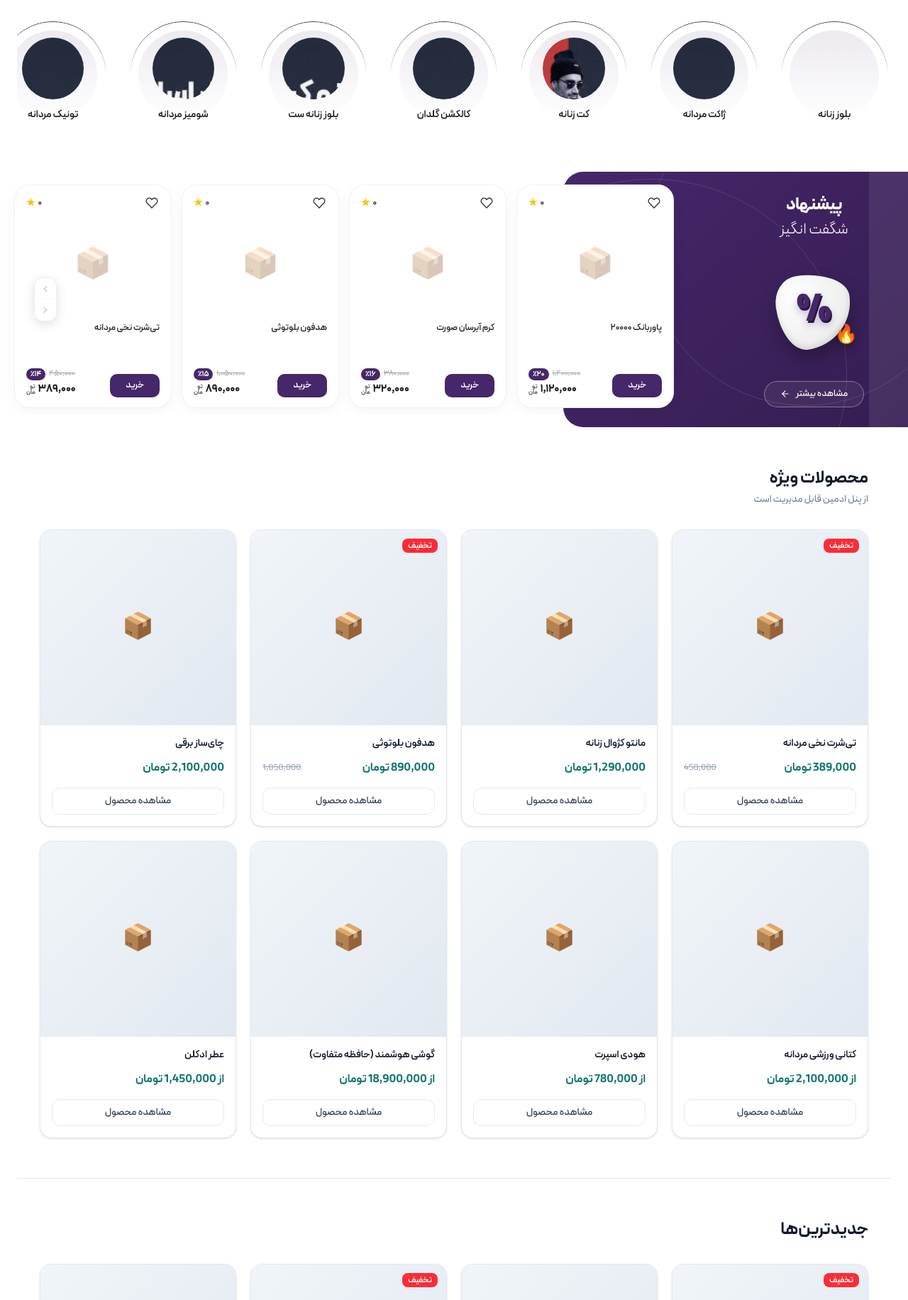
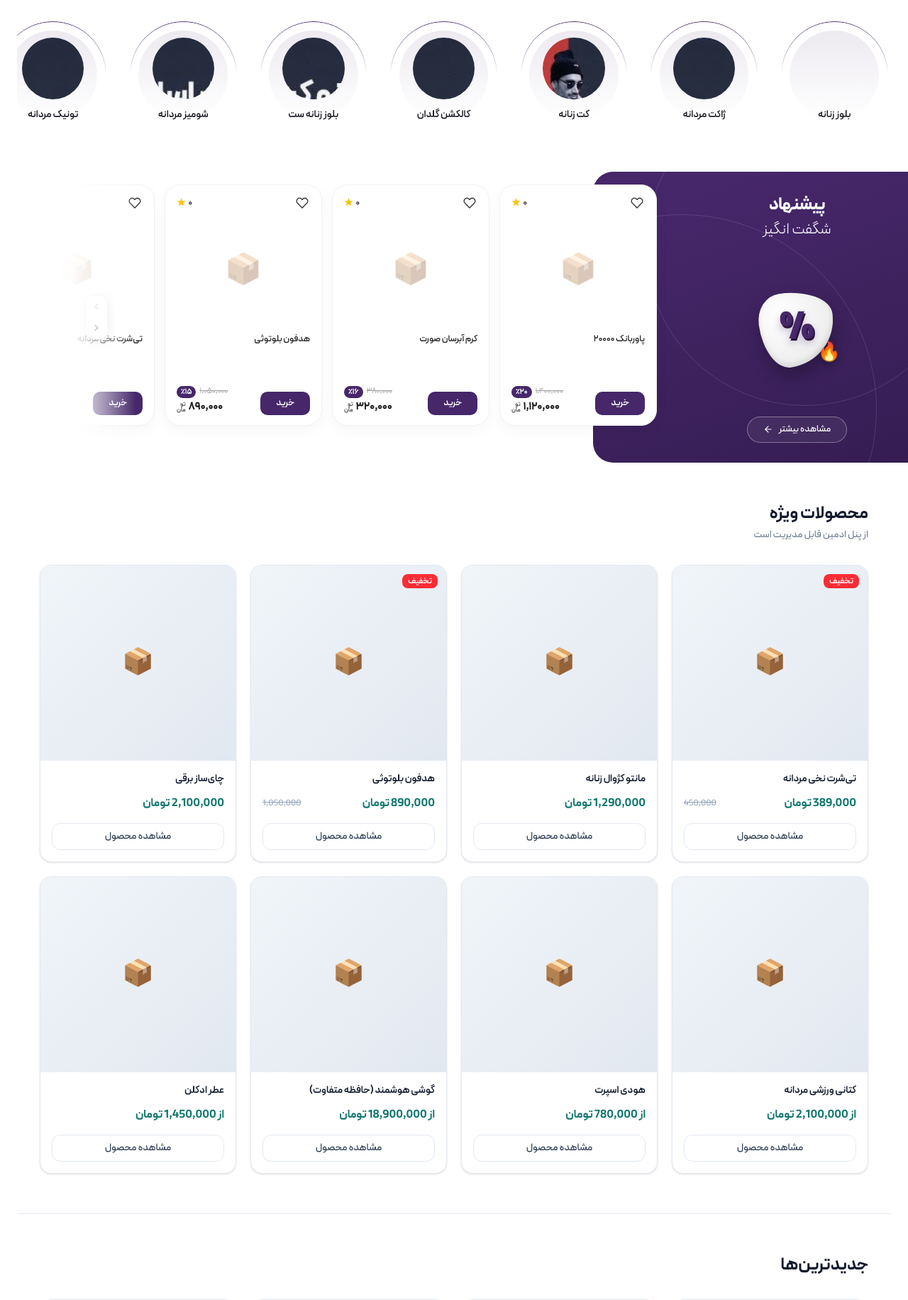
Before and after one commit to foroshgahsaz/baharfc, a Laravel app: page / in a window 1280 px wide. Shown: the part 705-2537 px from the top of the page at 71% size. Run offline with Laravel 12, Linux system fonts and the light colour scheme; data comes from the database, SQL or seed files in the repository; data that the repository does not hold is empty; style sheets or scripts are compiled from the project's sources; some libraries are stand-ins or nearby versions.

Commit message:
fix(shop): amazing deals 410px, solid banner, fade and no horizontal scroll
Raise section height, strengthen right purple panel, clip page overflow,
use full-bleed without 100vw scrollbar gap, and show left product fade.

Co-authored-by: محمد سیفی - فروشگاه ساز <foroshgahsaz@users.noreply.github.com>

```diff
--- a/resources/css/lebasino-shop.css
+++ b/resources/css/lebasino-shop.css
@@ -9,6 +9,7 @@
 .lebasino-page {
     --red: var(--lebasino-accent);
     color: var(--lebasino-ink);
+    overflow-x: clip;
 }
 
 .lebasino-page a {
@@ -539,11 +540,12 @@
     position: relative;
     display: flex;
     align-items: center;
-    width: 100vw;
-    max-width: 100vw;
-    height: 360px;
+    width: 100%;
+    max-width: none;
+    height: 410px;
     margin-top: 47px;
     margin-inline: calc(50% - 50vw);
+    padding-inline: calc(50vw - 50%);
     overflow: hidden;
 }
 
@@ -551,10 +553,11 @@
     position: absolute;
     top: 0;
     right: 0;
-    width: 38%;
+    width: max(340px, 36%);
     height: 100%;
     border-radius: 28px 0 0 28px;
-    background: linear-gradient(135deg, var(--amazing-brand) 0%, var(--amazing-brand-deep) 100%);
+    background-color: var(--amazing-brand);
+    background-image: linear-gradient(160deg, var(--amazing-brand) 15%, var(--amazing-brand-deep) 100%);
     z-index: 1;
     overflow: hidden;
 }
@@ -586,10 +589,11 @@
     position: absolute;
     right: 0;
     top: 0;
-    width: 55px;
-    height: 100%;
-    background-color: rgba(255, 255, 255, 0.08);
-    z-index: 2;
+    width: 0;
+    height: 0;
+    overflow: hidden;
+    opacity: 0;
+    pointer-events: none;
 }
 
 .lebasino-page .amazing-banner {
@@ -727,7 +731,7 @@
     flex: 0 0 222px;
     width: 222px;
     min-width: 222px;
-    height: 315px;
+    height: 340px;
     padding: 14px 16px;
     border: 1px solid #f1f1f1;
     border-radius: 22px;
@@ -891,16 +895,22 @@
     position: absolute;
     left: 0;
     top: 0;
-    width: 85px;
+    width: 120px;
     height: 100%;
-    background: linear-gradient(to right, rgba(255, 255, 255, 0.95) 20%, rgba(255, 255, 255, 0) 100%);
-    z-index: 5;
+    z-index: 8;
     pointer-events: none;
     opacity: 0;
+    background: linear-gradient(
+        to right,
+        #fff 0%,
+        rgba(255, 255, 255, 0.96) 28px,
+        rgba(255, 255, 255, 0.55) 72px,
+        rgba(255, 255, 255, 0) 100%
+    );
     transition: opacity 0.2s ease;
 }
 
-.lebasino-page .amazing-section--scrollable .amazing-products-fade {
+.lebasino-page .amazing-section--scrollable.amazing-section--fade-left .amazing-products-fade {
     opacity: 1;
 }
 
--- a/resources/js/amazing-deals.js
+++ b/resources/js/amazing-deals.js
@@ -55,10 +55,12 @@ const initAmazingDeals = () => {
         const sync = () => {
             const max = maxScroll();
             const current = position();
+            const canScroll = max > 1;
 
             prev?.toggleAttribute('disabled', current <= 1);
             next?.toggleAttribute('disabled', current >= max - 1);
-            section.classList.toggle('amazing-section--scrollable', max > 1);
+            section.classList.toggle('amazing-section--scrollable', canScroll);
+            section.classList.toggle('amazing-section--fade-left', canScroll);
         };
 
         track.addEventListener('scroll', sync, { passive: true });
```
Also changed, not shown: 5 other files.
